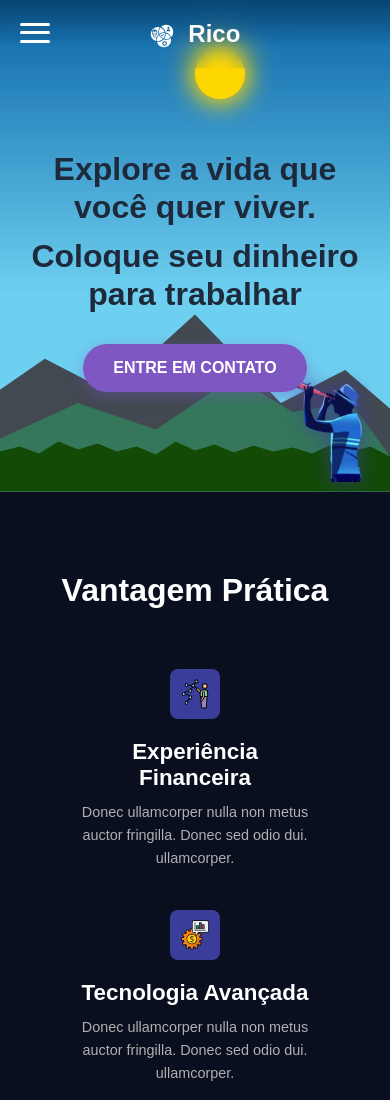
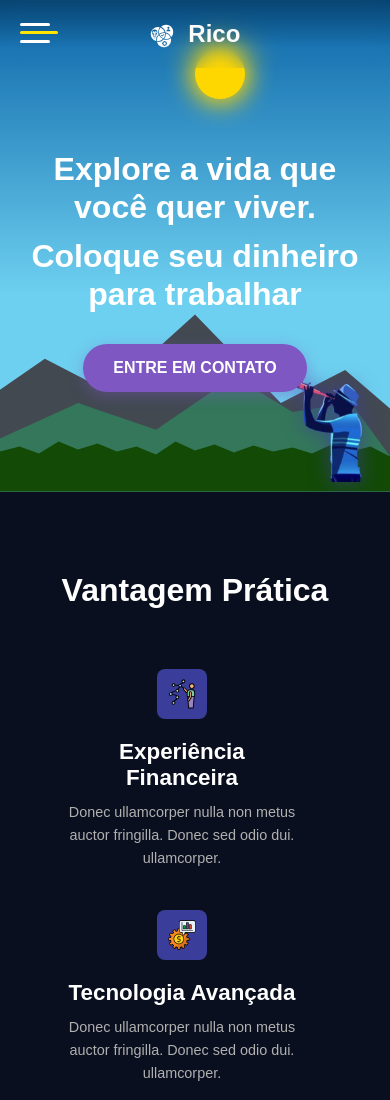
Before and after one commit to faustinopsy/hero-nitro, a plain HTML site: page index.html in a window 390 px wide. Shown: the top 1100 px of the page. Drawn offline with Linux system fonts and the light colour scheme.

Commit message:
atualização do site

```diff
--- a/css/responsivo.css
+++ b/css/responsivo.css
@@ -32,7 +32,7 @@
 
     .advantages-container {
         flex-direction: column;
-        align-items: center;
+        align-items: flex-start;
     }
     .advantage-item {
         flex-basis: 100%;
@@ -103,7 +103,7 @@
         width: 100%;
         height: 100vh;
         padding-top: 80px;
-        background-color: #2c2a6ba1;
+        background-color: #2c2a6be7;
         backdrop-filter: blur(33px);
         z-index: 100;
         text-align: center;
@@ -114,6 +114,7 @@
 
     .main-nav.main-nav-open {
         display: flex;
+        transition: transform 0.3s ease-in-out, opacity 0.6s ease-in-out;
         transform: translateX(0%);
         opacity: 1;
     }
@@ -136,4 +137,5 @@
     .login-btn-desktop {
         display: none;
     }
+
 }
--- a/css/style.css
+++ b/css/style.css
@@ -5,7 +5,7 @@
     --mountain-color-day-near: #34775a;
     --foreground-color-day: #124a06;
     --sun-color: #FFD700;
-    --hero-text-color-day: #1E2A3B;
+    --hero-text-color-day: #ffffff;
     --stars-opacity-day: 0;
     --navbar-logo-text-color-day: #fbfbfb;
     --navbar-link-text-color-day: #f7f8f9;
@@ -312,6 +312,9 @@ a {
 }
 
 .advantage-item {
+    display:flex;
+    flex-wrap: wrap;
+    justify-content: center;
     flex-basis: calc(33.333% - 40px);
     margin: 20px;
     text-align: left;
@@ -474,10 +477,19 @@ a {
     transition: all 0.3s ease-in-out;
 }
 
+.hamburger-bar-center {
+    display: block;
+    width: 125%;
+    height: 3px;
+    background-color: rgb(255, 230, 0);
+    border-radius: 3px;
+    transition: all 0.3s ease-in-out;
+}
+
 .hamburger-menu.menu-open .hamburger-bar:nth-child(1) {
     transform: translateY(9.5px) rotate(45deg);
 }
-.hamburger-menu.menu-open .hamburger-bar:nth-child(2) {
+.hamburger-menu.menu-open .hamburger-bar-center:nth-child(2) {
     opacity: 0;
 }
 .hamburger-menu.menu-open .hamburger-bar:nth-child(3) {
--- a/index.html
+++ b/index.html
@@ -15,7 +15,7 @@
         </div>
         <button class="hamburger-menu" aria-label="Abrir menu de navegação" aria-expanded="false">
             <span class="hamburger-bar"></span>
-            <span class="hamburger-bar"></span>
+            <span class="hamburger-bar-center"></span>
             <span class="hamburger-bar"></span>
         </button>
         <nav class="main-nav" aria-label="Navegação principal">
```
